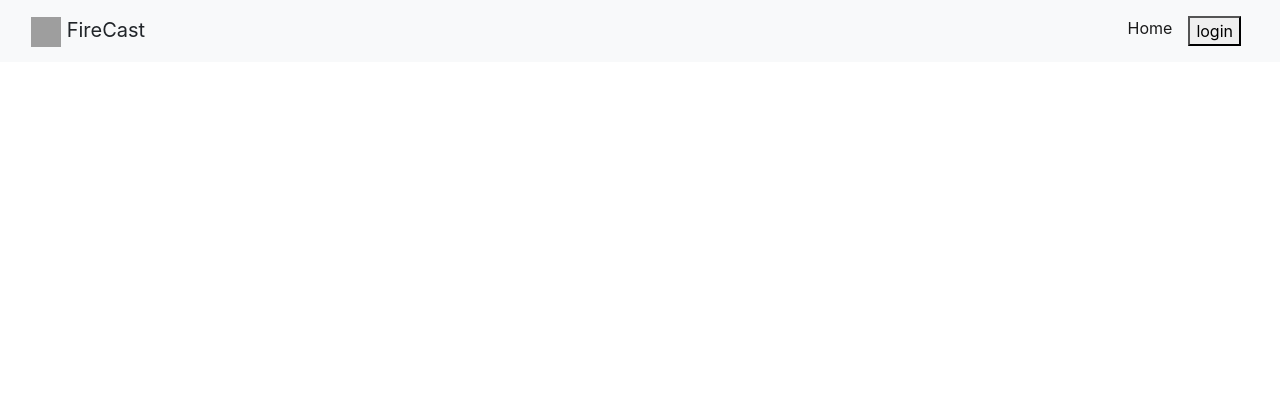
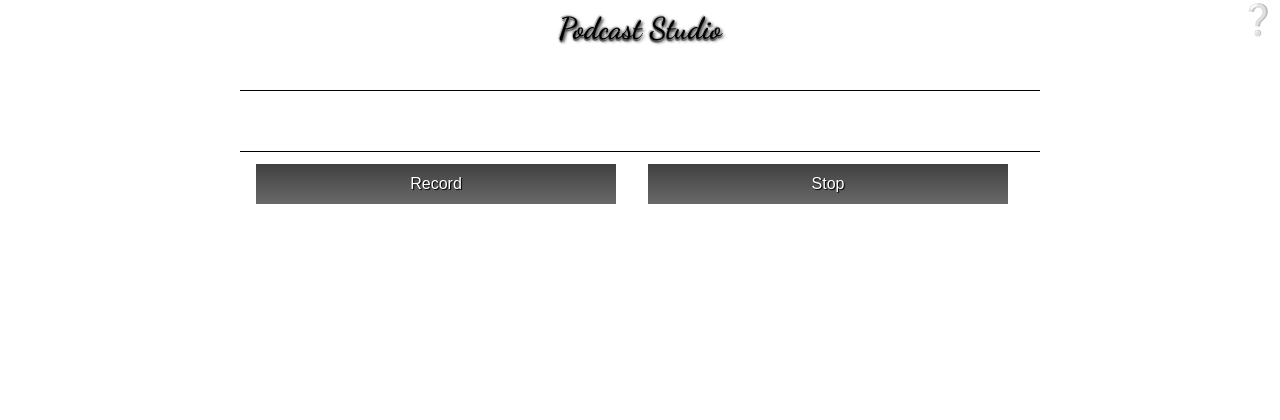
Before and after one commit to ProjectFireCast/projectfirecast, a Django app: template templates/firecast/index.html in a window 1280 px wide. Shown: the top 420 px of the page. Before the commit the page ends 47 px from the top, so only its background shows below. Run offline with Django 3.2, Linux system fonts and the light colour scheme; the template is opened without the code that fills it, so the values that code supplies are empty; parts of the project's set-up code (start-up, migrations or seed data) failed here and were passed over; some libraries are stand-ins or nearby versions; grey boxes are pictures that could not be loaded.

```diff
--- a/firecast/views.py
+++ b/firecast/views.py
@@ -1,13 +1,13 @@
-# from django.shortcuts import render
+from django.shortcuts import render
 from django.views.generic import TemplateView
+from django.shortcuts import redirect
 # from django.core.mail import EmailMessage
 
 
 class HomePageView(TemplateView):
     template_name = 'firecast/home.html'
 
-# def index(request):
-#    return render(request, 'firecast/index.html', {})
+
 
 
 # email = EmailMessage('Subject', 'Body', to=['projectfirecast666@gmail.com'])
--- a/projectfirecast/settings.py
+++ b/projectfirecast/settings.py
@@ -154,5 +154,8 @@ USE_TZ = True
 # https://docs.djangoproject.com/en/2.0/howto/static-files/
 
 STATIC_URL = '/static/'
+STATICFILES_DIRS = [
+    os.path.join(BASE_DIR, "projectfirecast/static"),
+]
 LOGIN_REDIRECT_URL = 'home'
 LOGOUT_REDIRECT_URL = 'home'
--- /dev/null
+++ b/projectfirecast/static/scripts/app.js
@@ -0,0 +1,144 @@
+// fork getUserMedia for multiple browser versions, for the future
+// when more browsers support MediaRecorder
+
+navigator.getUserMedia = ( navigator.getUserMedia ||
+                       navigator.webkitGetUserMedia ||
+                       navigator.mozGetUserMedia ||
+                       navigator.msGetUserMedia);
+
+// set up basic variables for app
+
+var record = document.querySelector('.record');
+var stop = document.querySelector('.stop');
+var soundClips = document.querySelector('.sound-clips');
+var canvas = document.querySelector('.visualizer');
+
+// visualiser setup - create web audio api context and canvas
+
+var audioCtx = new (window.AudioContext || webkitAudioContext)();
+var canvasCtx = canvas.getContext("2d");
+
+//main block for doing the audio recording
+
+if (navigator.getUserMedia) {
+   console.log('getUserMedia supported.');
+   navigator.getUserMedia (
+      // constraints - only audio needed for this app
+      {
+         audio: true
+      },
+
+      // Success callback
+      function(stream) {
+      	 var mediaRecorder = new MediaRecorder(stream);
+
+      	 visualize(stream);
+
+      	 record.onclick = function() {
+      	 	mediaRecorder.start();
+          console.log(mediaRecorder.state);
+      	 	console.log("recorder started");
+      	 	record.style.background = "red";
+      	 	record.style.color = "black";
+      	 }
+
+      	 stop.onclick = function() {
+      	 	mediaRecorder.stop();
+          console.log(mediaRecorder.state);
+      	 	console.log("recorder stopped");
+      	 	record.style.background = "";
+      	 	record.style.color = "";
+      	 }
+
+      	 mediaRecorder.ondataavailable = function(e) {
+           console.log("data available");
+
+           var clipName = prompt('Enter a name for your sound clip');
+
+      	   var clipContainer = document.createElement('article');
+      	   var clipLabel = document.createElement('p');
+           var audio = document.createElement('audio');
+           var deleteButton = document.createElement('button');
+
+           clipContainer.classList.add('clip');
+           audio.setAttribute('controls', '');
+           deleteButton.innerHTML = "Delete";
+           clipLabel.innerHTML = clipName;
+
+           clipContainer.appendChild(audio);
+           clipContainer.appendChild(clipLabel);
+           clipContainer.appendChild(deleteButton);
+           soundClips.appendChild(clipContainer);
+
+           var audioURL = window.URL.createObjectURL(e.data);
+           audio.src = audioURL;
+
+           deleteButton.onclick = function(e) {
+             evtTgt = e.target;
+             evtTgt.parentNode.parentNode.removeChild(evtTgt.parentNode);
+           }
+      	 }
+      },
+
+      // Error callback
+      function(err) {
+         console.log('The following gUM error occured: ' + err);
+      }
+   );
+} else {
+   console.log('getUserMedia not supported on your browser!');
+}
+
+function visualize(stream) {
+  var source = audioCtx.createMediaStreamSource(stream);
+
+  var analyser = audioCtx.createAnalyser();
+  analyser.fftSize = 2048;
+  var bufferLength = analyser.frequencyBinCount;
+  var dataArray = new Uint8Array(bufferLength);
+
+  source.connect(analyser);
+  //analyser.connect(audioCtx.destination);
+
+  WIDTH = canvas.width
+  HEIGHT = canvas.height;
+
+  draw()
+
+  function draw() {
+
+    requestAnimationFrame(draw);
+
+    analyser.getByteTimeDomainData(dataArray);
+
+    canvasCtx.fillStyle = 'rgb(255, 153, 0)';
+    canvasCtx.fillRect(0, 0, WIDTH, HEIGHT);
+
+    canvasCtx.lineWidth = 2;
+    canvasCtx.strokeStyle = 'rgb(0, 0, 0)';
+
+    canvasCtx.beginPath();
+
+    var sliceWidth = WIDTH * 1.0 / bufferLength;
+    var x = 0;
+
+
+    for(var i = 0; i < bufferLength; i++) {
+
+      var v = dataArray[i] / 128.0;
+      var y = v * HEIGHT/2;
+
+      if(i === 0) {
+        canvasCtx.moveTo(x, y);
+      } else {
+        canvasCtx.lineTo(x, y);
+      }
+
+      x += sliceWidth;
+    }
+
+    canvasCtx.lineTo(canvas.width, canvas.height/2);
+    canvasCtx.stroke();
+
+  }
+}
--- /dev/null
+++ b/projectfirecast/static/scripts/install.js
@@ -0,0 +1,29 @@
+var manifest_url = location.href + 'manifest.webapp';
+
+function install(ev) {
+  ev.preventDefault();
+  // define the manifest URL
+  // install the app
+  var installLocFind = navigator.mozApps.install(manifest_url);
+  installLocFind.onsuccess = function(data) {
+    // App is installed, do something
+  };
+  installLocFind.onerror = function() {
+    // App wasn't installed, info is in
+    // installapp.error.name
+    alert(installLocFind.error.name);
+  };
+};
+
+// get a reference to the button and call install() on click if the app isn't already installed. If it is, hide the button.
+var button = document.getElementById('install-btn');
+
+var installCheck = navigator.mozApps.checkInstalled(manifest_url);
+
+installCheck.onsuccess = function() {
+  if(installCheck.result) {
+    button.style.display = "none";
+  } else {
+    button.addEventListener('click', install, false);
+  };
+};
--- /dev/null
+++ b/projectfirecast/static/styles/app.css
@@ -0,0 +1,250 @@
+/* || General layout rules for narrow screens */
+
+html {
+	height: 100%;
+	font-family: sans-serif;
+	font-size: 10px;
+	background-color: white;
+}
+nav{
+    top:0px;
+    margin-bottom: 200px;
+    background: dimgrey;
+    color: #f2f2f2;
+    text-align: center;
+    padding: 14px 16px;
+    text-decoration: none;
+    font-size: 17px;
+    width: 100%;
+}
+body {
+    margin: 0;
+	width: 100%;
+	height: inherit;
+	/*background-color: #999;*/
+	/*background-image: linear-gradient(to top right, rgba(0,0,0,0), rgba(0,0,0,0.5));*/
+}
+
+
+
+h1, h2 {
+  font-family: 'Dancing Script', cursive;
+  text-align: center;
+  text-shadow: -1px -1px 1px #aaa,
+               0px 2px 1px rgba(0,0,0,0.5),
+               2px 2px 3px rgba(0,0,0,0.7),
+               0px 0px 3px rgba(0,0,0,0.4);
+  margin: 0;
+  padding: 1rem 0;
+}
+
+h1{
+    font-size: 4rem;
+}
+h2{
+    font-size: 3rem;
+}
+
+canvas {
+	width: 100%;
+	height: 60px;
+	border-top: 1px solid black;
+	border-bottom: 1px solid black;
+}
+
+.wrapper {
+	height: 100%;
+	max-width: 800px;
+    margin: 0 auto;
+}
+
+/* || main UI sections */
+
+header {
+  height: 90px;
+}
+
+.main-controls {
+  padding-bottom: 0.7rem;
+  height: 170px;
+}
+
+.sound-clips {
+  /*box-shadow: inset 0 3px 4px rgba(0,0,0,0.7);*/
+  /*background-color: rgba(0,0,0,0.1);*/
+  height: calc(100% - 240px - 0.7rem);
+  overflow: hidden;
+}
+
+
+/* || button styling */
+
+button {
+    background: #404040;
+    /*background: linear-gradient(to bottom,  #0088cc 0%,#0055cc 100%); */
+    background: linear-gradient(to bottom,  #404040 0%,#696969 100%);
+    text-shadow: 1px 1px 1px black;
+    text-align: center;
+    color: white;
+    border: none;
+}
+
+aside button, .main-controls button {
+    width: 90%;
+    margin: 1rem auto 0.5rem;
+    max-width: 80%;
+    font-size: 1.6rem;
+    line-height: 3rem;
+    padding: .5rem;
+    display: block;
+}
+
+button:hover, button:focus {
+	box-shadow: inset 1px 1px 2px rgba(0,0,0,0.7);
+}
+
+button:active {
+	box-shadow: inset 2px 2px 3px rgba(0,0,0,0.7);
+}
+
+/* || Checkbox hack to control information box display */
+
+label {
+	font-family: 'NotoColorEmoji';
+	font-size: 3rem;
+	position: absolute;
+	top: 2px;
+	right: 3px;
+	z-index: 5;
+	cursor: pointer;
+}
+
+input[type=checkbox] {
+   position: absolute;
+   top: -100px;
+}
+
+aside {
+   position: fixed;
+   top: 0;
+   left: 0;
+   text-shadow: 1px 1px 1px black;
+   width: 100%;
+   height: 100%;
+   transform: translateX(100%);
+   transition: 0.6s all;
+   background-color: #999;
+	background-image: linear-gradient(to top right, rgba(0,0,0,0), rgba(0,0,0,0.5));
+}
+
+aside p {
+	font-size: 1.6rem;
+	line-height: 1.3;
+	padding: 0rem 2rem 1rem;
+	color: white;
+}
+
+
+/* Toggled State of information box */
+
+input[type=checkbox]:checked ~ aside {
+  transform: translateX(0);
+}
+
+/* || Link styles */
+
+a {
+  color: #aaa;
+}
+
+a:hover, a:focus {
+  text-decoration: none;
+}
+
+/* audio styling */
+
+.clip {
+	padding: 1rem 0;
+}
+
+audio {
+	width: 90%;
+	display: block;
+	margin: 1rem auto 0.5rem;
+}
+
+article {
+	margin-bottom: 1rem;
+}
+
+article p {
+  color: black;
+  text-shadow: 1px 1px 1px black;
+  font-size: 2rem;
+  line-height: 1.2;
+  display: inline-block;
+  margin: 0;
+  width: 70%;
+  float: left;
+  margin-left: calc(10%/2);
+}
+
+article button {
+  font-size: 1.2rem;
+  line-height: 2;
+  margin-right: calc(10%/2);
+  float: right;
+}
+
+@media (min-width: 481px) {
+  /*CSS for medium width screens*/
+
+  /* || Basic layout changes for the main control buttons */
+
+  .main-controls button {
+    width: 45%;
+    margin: 1rem 2% 0;
+    float: left;
+  }
+
+  .main-controls {
+  padding-bottom: 0.7rem;
+    height: 125px;
+  }
+
+  .sound-clips {
+    height: calc(100% - 195px - 0.7rem);
+  }
+}
+
+@media (min-width: 481px) and (max-height: 460px) {
+  .sound-clips {
+    height: auto;
+    background-color: #999;
+	background-image: linear-gradient(to top right, rgba(0,0,0,0), rgba(0,0,0,0.5));
+  }
+}
+
+@media all and (min-width: 800px) {
+  /*CSS for wide screens*/
+
+  aside {
+   top: 0;
+   left: 100%;
+   text-shadow: 1px 1px 1px black;
+   width: 480px;
+   transform: translateX(0);
+   border-left: 2px solid black;
+  }
+
+  /* Toggled State of information box */
+
+  input[type=checkbox]:checked ~ aside {
+    transform: translateX(-480px);
+  }
+
+}
+
+@media (min-width: 1100px) {
+  /*CSS for really wide screens*/
+}
--- /dev/null
+++ b/projectfirecast/static/styles/install-button.css
@@ -0,0 +1,20 @@
+#install-btn {
+    background: #0088cc; /* Old browsers */
+    background: -moz-linear-gradient(top,  #0088cc 0%, #0055cc 100%); /* FF3.6+ */
+    background: -webkit-gradient(linear, left top, left bottom, color-stop(0%,#0088cc), color-stop(100%,#0055cc)); /* Chrome,Safari4+ */
+    background: -webkit-linear-gradient(top,  #0088cc 0%,#0055cc 100%); /* Chrome10+,Safari5.1+ */
+    background: -o-linear-gradient(top,  #0088cc 0%,#0055cc 100%); /* Opera 11.10+ */
+    background: -ms-linear-gradient(top,  #0088cc 0%,#0055cc 100%); /* IE10+ */
+    background: linear-gradient(to bottom,  #0088cc 0%,#0055cc 100%); /* W3C */
+    filter: progid:DXImageTransform.Microsoft.gradient( startColorstr='#0088cc', endColorstr='#0055cc',GradientType=0 ); /* IE6-9 */
+
+    text-align: center;
+    font-size: 200%;
+    margin: 1em auto;
+    display: block;
+    padding: .5em;
+    color: white;
+    width: 10em;
+    max-width: 80%;
+    line-height: 1.2em;
+}
--- a/templates/firecast/index.html
+++ b/templates/firecast/index.html
@@ -1,51 +1,62 @@
+{% load staticfiles %}
 <!DOCTYPE html>
-<html lang="en">
+<html lang="en-us">
 <head>
-    <meta charset="UTF-8">
+	<meta charset="utf-8">
+	<meta name="viewport" content="width=device-width">
+	<title>Podcast Studio</title>
 
-    <meta http-equiv="X-UA-Compatible" content="IE-edge">
-    <meta name="viewport" content="width = device-width, initial-scale = 1">
-    <link rel="stylesheet" href="https://maxcdn.bootstrapcdn.com/bootstrap/4.0.0/css/bootstrap.min.css"
-          integrity="sha384-Gn5384xqQ1aoWXA+058RXPxPg6fy4IWvTNh0E263XmFcJlSAwiGgFAW/dAiS6JXm" crossorigin="anonymous">
-    <title>Project FireCast</title>
+    <link href='http://fonts.googleapis.com/css?family=Dancing+Script:700' rel='stylesheet' type='text/css'>
+	<link href="{% static "styles/normalize.css" %}" rel="stylesheet" type="text/css">
+    <link href="{% static "styles/install-button.css" %}" rel="stylesheet" type="text/css">
+	<link href="{% static "styles/app.css" %}" rel="stylesheet" type="text/css">
+
 </head>
 <body>
-<h1>Welcome to Project FireCast</h1>
+<header>
+      <h2>Podcast Studio</h2>
+    </header>
+  <div class="wrapper">
 
-<div class="container">
-	<nav class="navbar fixed-top navbar-expand-lg navbar-light bg-light">
-		<div class="container-fluid">
-		  <a class="navbar-brand">
-			<img src="Images\FyreCast.png" width="30" height="30" alt="" >
-			FireCast
-		  </a>
-		<div class="pull-right">
-		  <button class="navbar-toggler" type="button" data-toggle="collapse" data-target="#navbarSupportedContent" aria-controls="navbarSupportedContent" aria-expanded="false" aria-label="Toggle navigation">
-			<span class="navbar-toggler-icon"></span>
-		  </button>
-		  </div>
 
-		  <div class="collapse navbar-collapse" id="navbarSupportedContent">
-			<ul class="navbar-nav ml-auto">
-			  <li class="nav-item active">
-			   <a class="nav-link " href="#">Home <span class="sr-only">(current)</span></a>
-			  </li>
-			  <li class="nav-item">
-				<a class="nav-link disabled" href="#">
-                  <form action="admin/" method="post" >
-                    {% csrf_token %}
-                    <button type="submit">login</button>
-                </form></a>
-			  </li>
-			</ul>
-		  </div>
-		  </div>
-		</nav>
-</div>
 
-<script src="https://code.jquery.com/jquery-3.2.1.slim.min.js" integrity="sha384-KJ3o2DKtIkvYIK3UENzmM7KCkRr/rE9/Qpg6aAZGJwFDMVNA/GpGFF93hXpG5KkN" crossorigin="anonymous"></script>
-<script src="https://cdnjs.cloudflare.com/ajax/libs/popper.js/1.12.9/umd/popper.min.js" integrity="sha384-ApNbgh9B+Y1QKtv3Rn7W3mgPxhU9K/ScQsAP7hUibX39j7fakFPskvXusvfa0b4Q" crossorigin="anonymous"></script>
-<script src="https://maxcdn.bootstrapcdn.com/bootstrap/4.0.0/js/bootstrap.min.js" integrity="sha384-JZR6Spejh4U02d8jOt6vLEHfe/JQGiRRSQQxSfFWpi1MquVdAyjUar5+76PVCmYl" crossorigin="anonymous"></script>
+    <section class="main-controls">
+      <canvas class="visualizer"></canvas>
+      <button class="record">Record</button>
+      <button class="stop">Stop</button>
+
+    </section>
+
+    <section class="sound-clips">
+
+      <!-- <article class="clip">
+        <audio controls></audio>
+        <a href="">Download clip</a>
+      </article> -->
+
+    </section>
+
+  </div>
+
+  <label for="toggle">❔</label>
+  <input type="checkbox" id="toggle">
+  <aside>
+    <h2>Information</h2>
+
+    <p>Web dictaphone is built using <a href="https://developer.mozilla.org/en-US/docs/Web/API/Navigator.getUserMedia">getUserMedia</a> and the <a href="https://developer.mozilla.org/en-US/docs/Web/API/MediaRecorder_API">MediaRecorder API</a>, which provides an easier way to capture Media streams.</p>
+
+    <p>MediaRecorder API currently only works in Firefox 25 (desktop/mobile) and Firefox OS 2.0. gUM and Web Audio have wider support.</p>
+
+    <p>Icon courtesy of <a href="http://findicons.com/search/microphone">Find Icons</a>. Thanks to <a href="http://soledadpenades.com/">Sole</a> for the Oscilloscope code!</p>
+
+    <button id="install-btn">Install app</button>
+  </aside>
+
+  <!-- The following element pulls in the script for the default template functionality -->
+{% block js %}
+  <script src="{% static "scripts/install.js" %}"></script>
+    <script src="{% static "scripts/app.js" %}"></script>
+  {% endblock %}
 
 </body>
 </html>
```
Also changed, not shown: templates/firecast/home.html (+26 -9 lines), db.sqlite3, projectfirecast/static/app-icons/icon-128.png (added), projectfirecast/static/app-icons/icon-16.png (added), projectfirecast/static/app-icons/icon-60.png (added), projectfirecast/static/scripts/respond.js (added), projectfirecast/static/styles/normalize.css (added), projectfirecast/urls.py (line endings or trailing spaces), templates/firecast/README.md (added), templates/firecast/favicon.ico (added), 2 other files.
